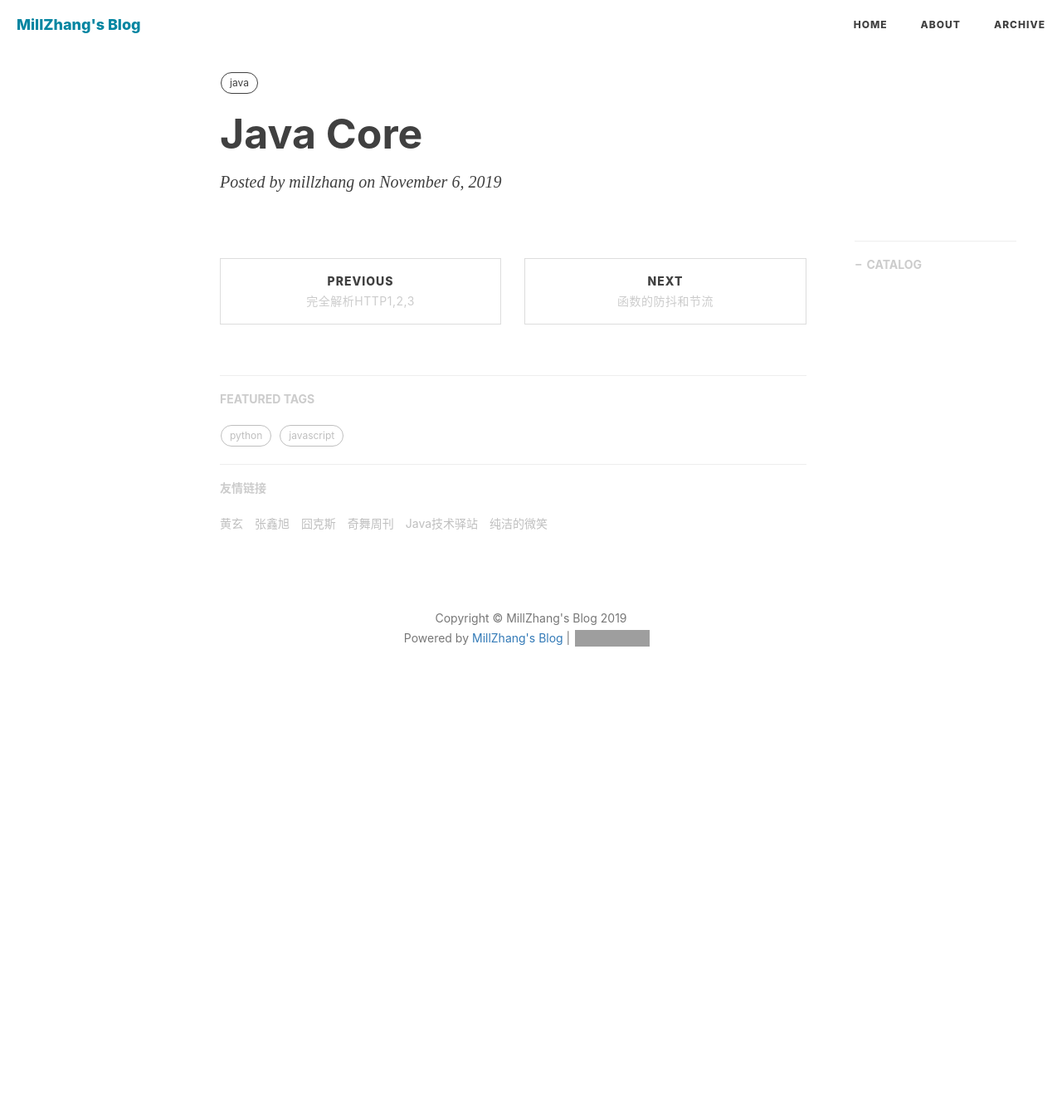
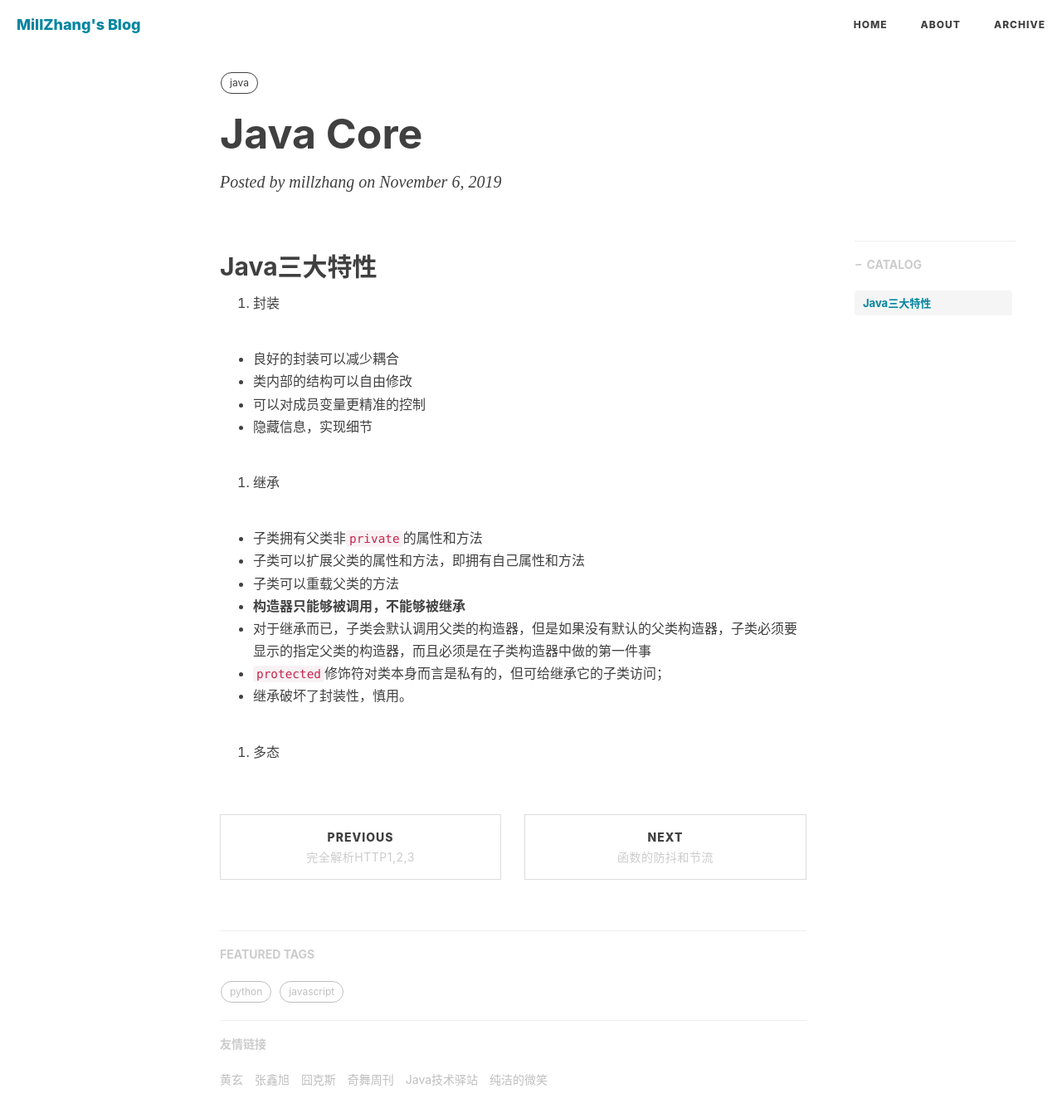
Before and after one commit to millzhang/millzhang.github.com, a Jekyll site: the page built from _posts/2019-11-06-Java Core.md, in a window 1280 px wide and 1400 px high. Shown: the top 1347 px of the window at 83% size. Built offline with Jekyll 4.4.1, drawn with Linux system fonts in a browser that asks for light colours; nearby versions of some CDN libraries; comment, search, counter and statistics services are not loaded; grey boxes are pictures that could not be loaded.

Commit message:
修改文件: _posts/2019-11-06-Java Core.md

```diff
--- a/_posts/2019-11-06-Java Core.md
+++ b/_posts/2019-11-06-Java Core.md
@@ -9,3 +9,24 @@ header-style:   text
 tags:
     - java
 ---
+
+## Java三大特性
+
+1. 封装
+
+- 良好的封装可以减少耦合
+- 类内部的结构可以自由修改
+- 可以对成员变量更精准的控制
+- 隐藏信息，实现细节
+
+2. 继承
+
+- 子类拥有父类非`private`的属性和方法
+- 子类可以扩展父类的属性和方法，即拥有自己属性和方法
+- 子类可以重载父类的方法
+- **构造器只能够被调用，不能够被继承**
+- 对于继承而已，子类会默认调用父类的构造器，但是如果没有默认的父类构造器，子类必须要显示的指定父类的构造器，而且必须是在子类构造器中做的第一件事
+- `protected`修饰符对类本身而言是私有的，但可给继承它的子类访问；
+- 继承破坏了封装性，慎用。
+
+3. 多态
```
